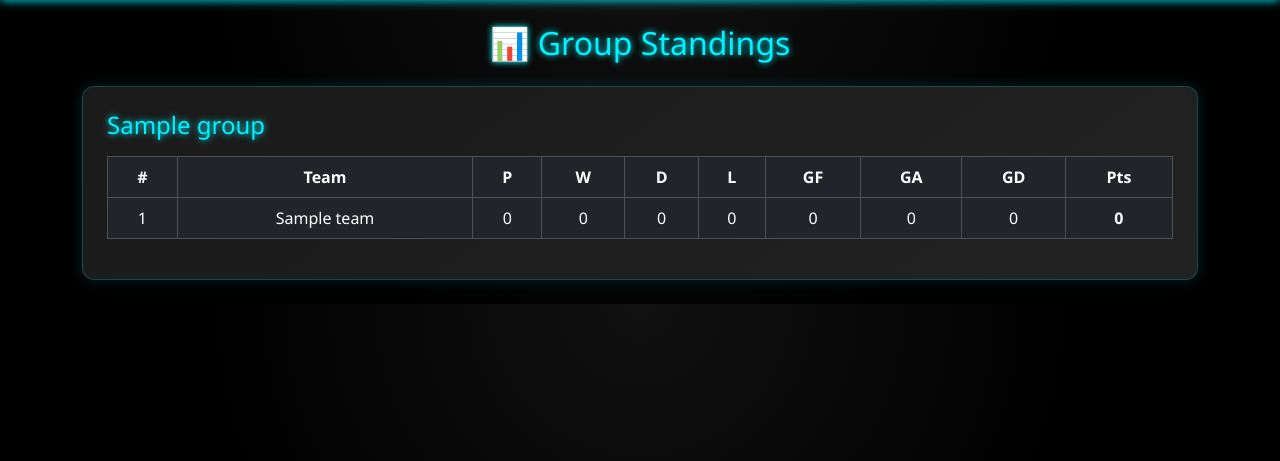
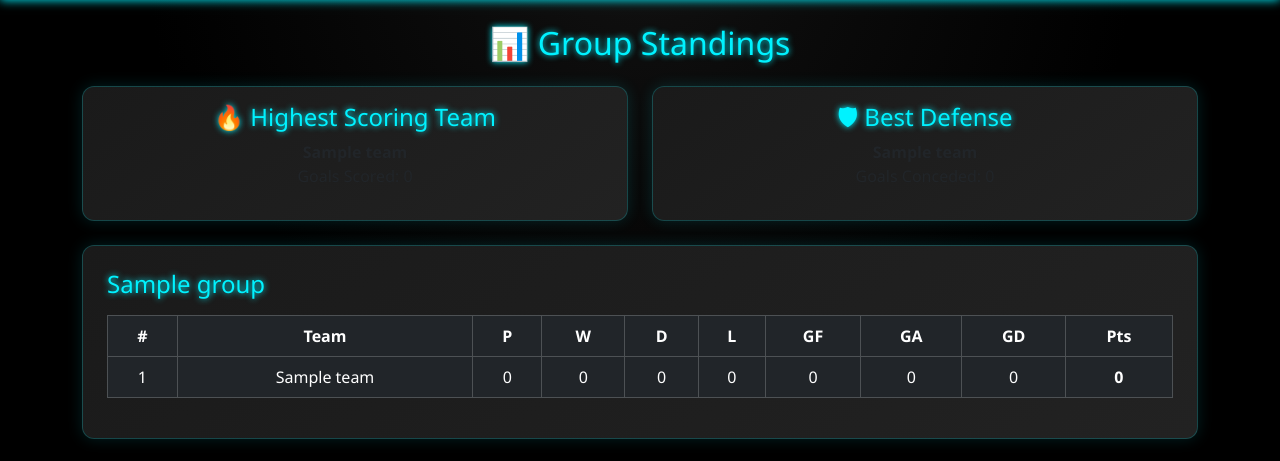
Before and after one commit to Hamza-dev001/football-tournament, a Flask app: page /standings in a window 1280 px wide. Shown: the part 56-517 px from the top of the page. Run offline with Flask 3, Linux system fonts and the light colour scheme; tables that the repository leaves empty hold one stand-in row (values such as "Sample post").

Commit message:
Added top scoring and best defense section

```diff
--- a/app/routes.py
+++ b/app/routes.py
@@ -33,7 +33,7 @@
     return render_template("home.html", groups=groups)
 
 # ==========================================================
-# RULES PAGE (NEW)
+# RULES PAGE
 # ==========================================================
 
 @main.route("/rules")
@@ -137,8 +137,21 @@
             "table": table
         })
 
-    return render_template("group_standings.html",
-                           standings_data=standings_data)
+    # ✅ NEW SECTION — OVERALL TOURNAMENT STATS
+    all_teams = []
+    for group in standings_data:
+        for team in group["table"]:
+            all_teams.append(team)
+
+    top_scoring_team = max(all_teams, key=lambda x: x["gf"]) if all_teams else None
+    best_defense_team = min(all_teams, key=lambda x: x["ga"]) if all_teams else None
+
+    return render_template(
+        "group_standings.html",
+        standings_data=standings_data,
+        top_scoring_team=top_scoring_team,
+        best_defense_team=best_defense_team
+    )
 
 # ==========================================================
 # SETUP (ADMIN ONLY)
--- a/app/templates/group_standings.html
+++ b/app/templates/group_standings.html
@@ -3,6 +3,35 @@
 {% block content %}
 
 <h2 class="text-center mb-4">📊 Group Standings</h2>
+
+<!-- ✅ TOURNAMENT OVERALL STATS -->
+<div class="row mb-4">
+
+    {% if top_scoring_team %}
+    <div class="col-md-6">
+        <div class="card text-center p-3">
+            <h4>🔥 Highest Scoring Team</h4>
+            <p>
+                <strong>{{ top_scoring_team.team.name }}</strong><br>
+                Goals Scored: {{ top_scoring_team.gf }}
+            </p>
+        </div>
+    </div>
+    {% endif %}
+
+    {% if best_defense_team %}
+    <div class="col-md-6">
+        <div class="card text-center p-3">
+            <h4>🛡 Best Defense</h4>
+            <p>
+                <strong>{{ best_defense_team.team.name }}</strong><br>
+                Goals Conceded: {{ best_defense_team.ga }}
+            </p>
+        </div>
+    </div>
+    {% endif %}
+
+</div>
 
 {% for item in standings_data %}
 
```
